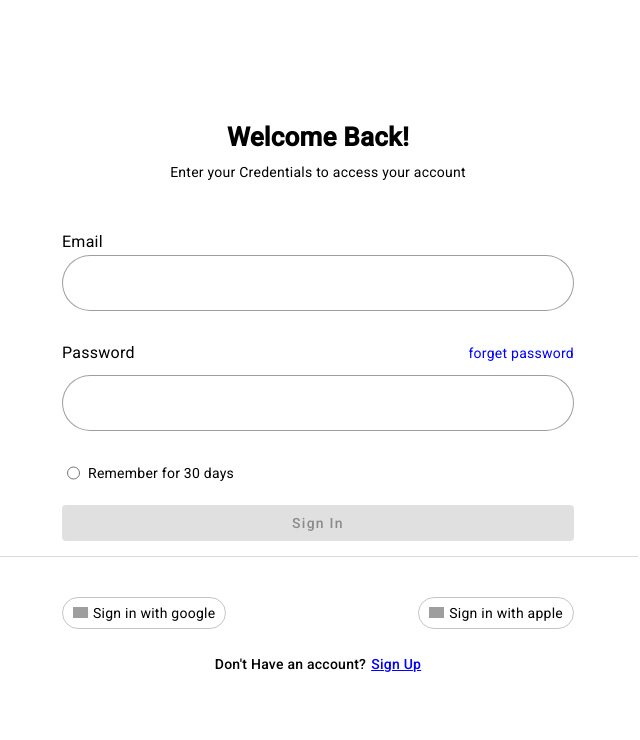
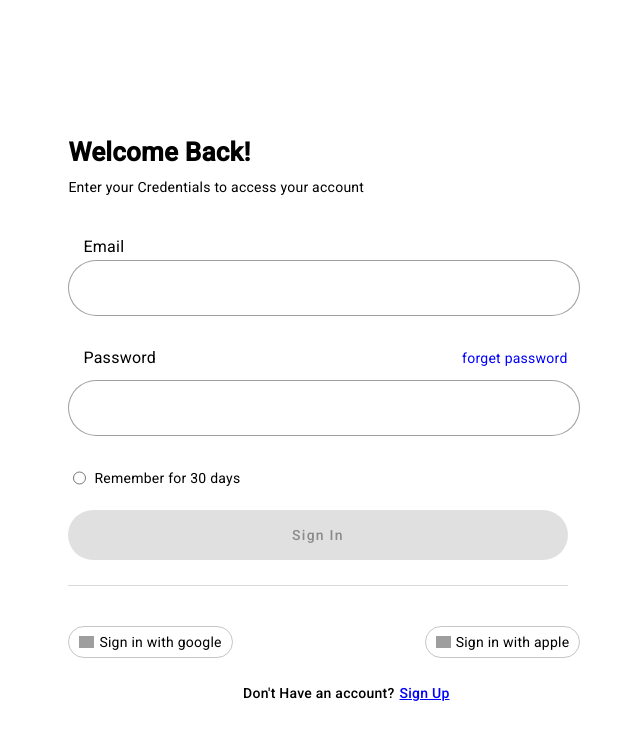
Before and after one commit to banna2204/kanban-board, an Angular app: page /login in a window 1280 px wide. Shown: the top 740 px of the page, without its empty margins (322-962 px from the left). Built offline with nearby package versions, Linux system fonts and the light colour scheme; grey boxes are pictures that could not be loaded.

Commit message:
login and register figma design

```diff
--- a/src/app/components/login/login.component.css
+++ b/src/app/components/login/login.component.css
@@ -1,5 +1,6 @@
 .login-form{
     min-height: 100vh;
+    position: relative;
 }
 form{
     margin-top: -10px;
@@ -9,6 +10,7 @@ form{
     font-size:26px;
     font-weight: bolder;
     margin-bottom: 15px;
+    align-self: self-start;
 }
 .enter-credential{
     margin-bottom:50px ;
@@ -32,13 +34,15 @@ mat-form-field{
 }
 .submit-btn{
     width: 100%;
+    border-radius: 50px;
+    padding: 25px 0;
 }
 .sign-in-other-way{
     width: 40vw;
 }
 ::ng-deep mat-form-field {
-
     .mdc-text-field--outlined {
       --mdc-outlined-text-field-container-shape: 32px !important;
+    --mdc-outlined-text-field-focus-outline-width: 2px;
     }
 }
--- a/src/app/components/login/login.component.html
+++ b/src/app/components/login/login.component.html
@@ -1,4 +1,5 @@
 <div class="login-form flex justify-center align-center direction-column">
+    <div class="content">
         <div class="welcome-back">Welcome Back!</div>
         <p class="enter-credential">Enter your Credentials to access your account</p>
         <form [formGroup]="loginForm" (ngSubmit)="onSubmit()">
@@ -8,7 +9,7 @@
             <div class="flex direction-column margin-top">
                 <label class="label">Email</label>
                 <mat-form-field appearance="outline" class="rounded-form-field" >
-                <input  matInput formControlName="email">
+                    <input  matInput formControlName="email" class="input">
                 </mat-form-field>
             </div>
             <div *ngIf="loginForm.get('email')?.touched && loginForm.get('email')?.invalid">
@@ -39,3 +40,4 @@
         </div>
         <div class="flex gap account">Don't Have an account? <a [routerLink]="['/registration']">Sign Up</a></div>
     </div>
+</div>
--- a/src/app/components/registration/registration.component.css
+++ b/src/app/components/registration/registration.component.css
@@ -8,7 +8,7 @@ form{
 .get-started{
     font-size:26px;
     font-weight: bolder;
-    margin-bottom: 30px;
+    margin-bottom: 40px;
 }
 
 .mat-error{
@@ -30,6 +30,8 @@ mat-form-field{
 }
 .submit-btn{
     width: 100%;
+    border-radius: 40px;
+    padding: 25px 0;
 }
 .have-account{
     font-size: 14px;
@@ -42,3 +44,10 @@ mat-form-field{
 :host .rounded-form-field {
   --mdc-outlined-text-field-container-shape: 32px !important;
 }
+::ng-deep mat-form-field {
+
+    .mdc-text-field--outlined {
+      --mdc-outlined-text-field-container-shape: 32px !important;
+    --mdc-outlined-text-field-focus-outline-width: 2px;
+    }
+}
--- a/src/app/components/registration/registration.component.html
+++ b/src/app/components/registration/registration.component.html
@@ -1,4 +1,5 @@
 <div class="register-form flex justify-center align-center direction-column">
+    <div class="content">
         <div class="get-started">Get Started Now</div>
         <form [formGroup]="registrationForm" (ngSubmit)="onSubmit()">
             <div class="flex direction-column margin-top">
@@ -41,3 +42,4 @@
         </div>
         <div class="flex gap account">Have an account? <a [routerLink]="['/login']">Sign in</a></div>
     </div>
+</div>
--- a/src/styles.css
+++ b/src/styles.css
@@ -21,6 +21,10 @@ body { margin: 0; font-family: Roboto, "Helvetica Neue", sans-serif; }
 .gap{
     gap: 5px;
 }
+.content{
+    width: 39%;
+    position: relative;
+}
 
 .margin-top{
     margin-top: 10px;
@@ -32,16 +36,19 @@ body { margin: 0; font-family: Roboto, "Helvetica Neue", sans-serif; }
     font-size: 14px;
     font-weight: 500;
     margin-top: 25px;
+    width: 100%;
+    position: absolute;
+    left: 35%;
 }
 
 .account a{
     color: blue;
 }
 .line{
-    width: 50vw;
+    width: 39vw;
     height: 1px;
     background-color: rgb(182, 180, 180,0.5);
-    margin-top: 15px;
+    margin-top: 25px;
 }
 
 .sign-in-other-way{
@@ -56,12 +63,5 @@ body { margin: 0; font-family: Roboto, "Helvetica Neue", sans-serif; }
     font-size: 16px;
     font-weight: 400;
     margin-bottom: 3px;
+    margin-left: 15px;
 }
-
-html {
-  --mdc-outlined-text-field-container-shape: 32px !important;
-}
-
-:host .rounded-form-field {
-  --mdc-outlined-text-field-container-shape: 32px !important;
-}
```
Lines whose indentation alone changed are shown as unchanged.
